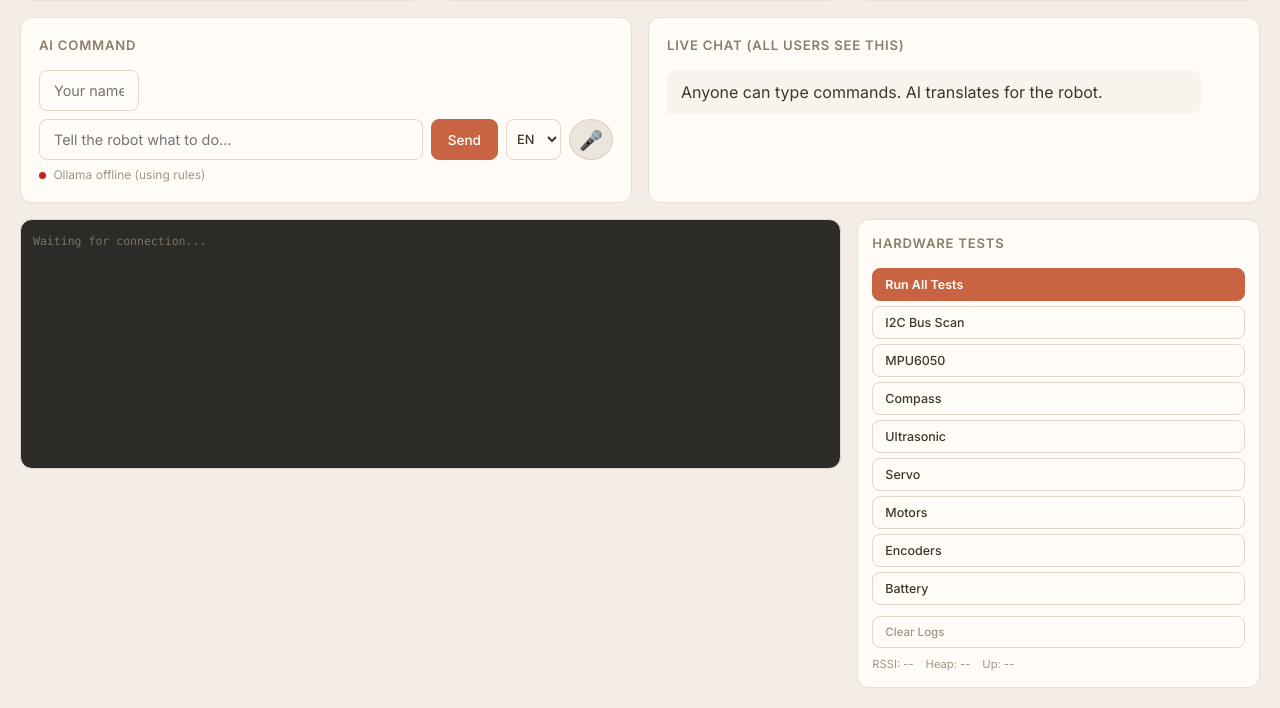
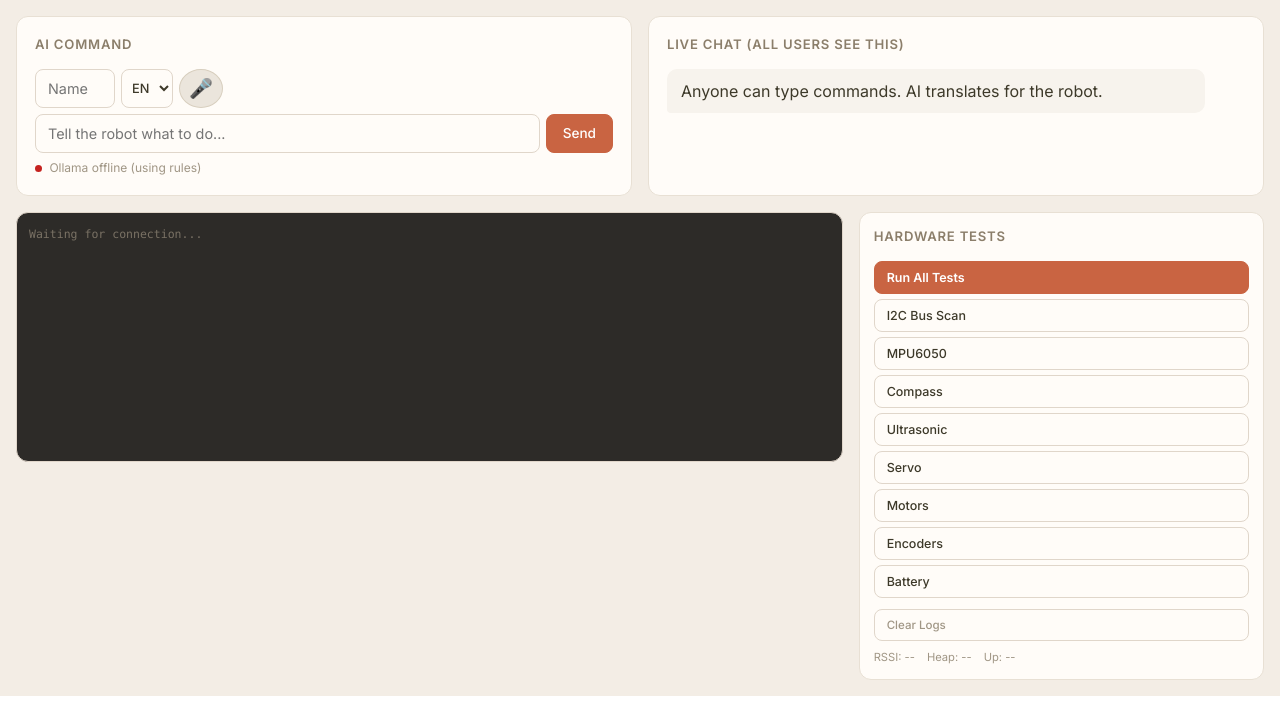
Before and after one commit to Rynkana1478/robot-chassis, a Flask app: page / in a window 1280 px wide. Shown: the part 804-1512 px from the top of the page. Run offline with Flask 3, Linux system fonts and the light colour scheme.

Commit message:
Fix mobile UI: AI panel overflow + layout
- overflow-x:hidden on body (no horizontal scroll)
- AI input wraps on mobile (text input takes full width)
- Name/lang/mic on separate row from text input
- Chat bubbles smaller margins on mobile
- flex:none on buttons to prevent shrinking
- min-width:0 on flex inputs (prevents overflow)

Co-Authored-By: Claude Opus 4.6 (1M context) <noreply@anthropic.com>

```diff
--- a/server/templates/dashboard.html
+++ b/server/templates/dashboard.html
@@ -8,11 +8,15 @@
         @import url('https://fonts.googleapis.com/css2?family=Inter:wght@400;500;600&display=swap');
 
         * { margin: 0; padding: 0; box-sizing: border-box; }
+        html, body {
+            overflow-x: hidden;
+            max-width: 100vw;
+        }
         body {
             font-family: 'Inter', -apple-system, BlinkMacSystemFont, sans-serif;
             background: #F3EDE5;
             color: #3D3929;
-            padding: 20px;
+            padding: 16px;
             line-height: 1.5;
         }
 
@@ -281,14 +285,17 @@
             display: grid;
             grid-template-columns: 1fr 1fr;
             gap: 16px;
+            overflow: hidden;
         }
         .ai-input-area {
             display: flex;
-            gap: 8px;
+            gap: 6px;
+            flex-wrap: wrap;
         }
         .ai-input-area input {
             flex: 1;
-            padding: 11px 14px;
+            min-width: 0;
+            padding: 10px 12px;
             border: 1px solid #E0D6CA;
             border-radius: 8px;
             background: #FFFCF8;
@@ -392,6 +399,9 @@
 
         @media (max-width: 960px) {
             .ai-section { grid-template-columns: 1fr; }
+            .ai-input-area { flex-wrap: wrap; }
+            .ai-input-area input[type="text"] { min-width: 100%; flex-basis: 100%; }
+            .ai-bubble { margin-left: 10px; margin-right: 10px; }
         }
 
         /* Debug panel */
@@ -586,17 +596,17 @@
     <div class="ai-section">
         <div class="card">
             <h2>AI Command <span id="aiQueueBadge"></span></h2>
-            <div class="ai-input-area" style="margin-bottom:8px">
-                <input type="text" id="userName" placeholder="Your name" style="max-width:100px" value="">
+            <div class="ai-input-area" style="margin-bottom:6px">
+                <input type="text" id="userName" placeholder="Name" style="width:80px;flex:none">
+                <select id="voiceLang" class="btn" style="padding:6px;font-size:0.8em;flex:none">
+                    <option value="en-US">EN</option>
+                    <option value="th-TH">TH</option>
+                </select>
+                <button class="btn btn-voice" id="voiceBtn" onclick="toggleVoice()" style="flex:none">&#127908;</button>
             </div>
             <div class="ai-input-area">
                 <input type="text" id="aiInput" placeholder="Tell the robot what to do..." onkeydown="if(event.key==='Enter')sendAI()">
-                <button class="btn btn-primary" onclick="sendAI()">Send</button>
-                <select id="voiceLang" class="btn" style="padding:6px;font-size:0.8em;min-width:55px">
-                    <option value="en-US">EN</option>
-                    <option value="th-TH">TH</option>
-                </select>
-                <button class="btn btn-voice" id="voiceBtn" onclick="toggleVoice()">&#127908;</button>
+                <button class="btn btn-primary" onclick="sendAI()" style="flex:none">Send</button>
             </div>
             <div class="ai-status">
                 <span><span class="dot" id="ollamaDot"></span> <span id="ollamaStatus">Checking...</span></span>
```
